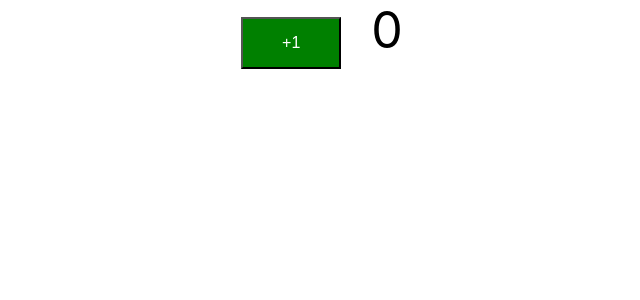
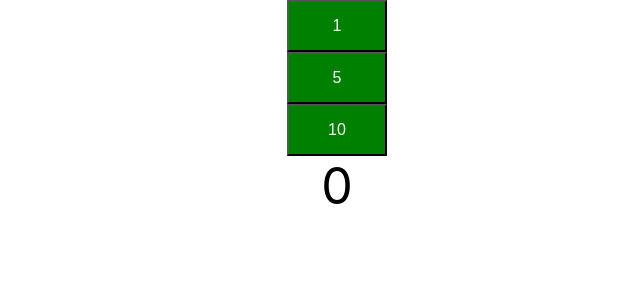
Before and after one commit to Malanius/fullstack-todo, a React (Create React App) app in the folder todo-fe/: page / in a window 1280 px wide. Shown: the top 300 px of the page, without its empty margins (303-943 px from the left). Built offline with nearby package versions, Linux system fonts and the light colour scheme.

Commit message:
Create increment button component

```diff
--- a/todo-fe/src/counter/Counter.jsx
+++ b/todo-fe/src/counter/Counter.jsx
@@ -1,5 +1,6 @@
 import React, { Component } from 'react';
 import './Counter.css';
+import IncrementButton from './incrementButton/IncrementButton';
 
 export default class Counter extends Component {
 
@@ -8,17 +9,18 @@ export default class Counter extends Component {
         counter: 0
     }
 
-    increment = () => {
-        console.log('increment');
+    increment = (increment) => {
         const oldCount = this.state.counter;
-        const newCount = oldCount + 1;
+        const newCount = oldCount + increment;
         this.setState({ counter: newCount });
     }
 
     render() {
         return (
             <div className="counter" >
-                <button onClick={() => this.increment()}>+1</button>
+                <IncrementButton incrementBy="1" incrementFunction={() => this.increment(1)}/>
+                <IncrementButton incrementBy="5" incrementFunction={() => this.increment(5)}/>
+                <IncrementButton incrementBy="10" incrementFunction={() => this.increment(10)}/>
                 <span className="count">{this.state.counter}</span>
             </div>
         )
--- /dev/null
+++ b/todo-fe/src/counter/incrementButton/IncrementButton.jsx
@@ -0,0 +1,9 @@
+import React from 'react'
+
+export default function IncrementButton(props) {
+    return (
+        <div>
+            <button onClick={props.incrementFunction}>{props.incrementBy}</button>
+        </div>
+    )
+}
```
